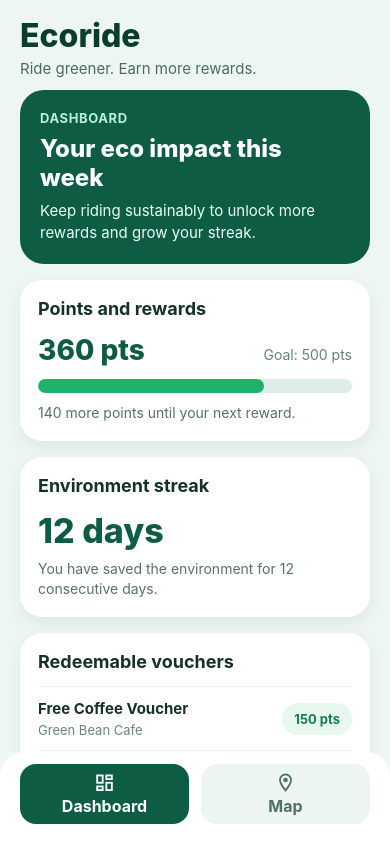
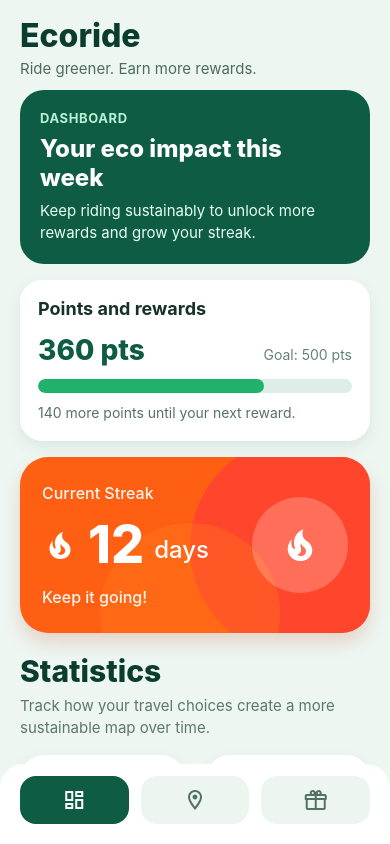
Before and after one commit to KhoaDinhNguyen/Innovation-Hacks-2026, a React Native app: screen / in a window 390 px wide. Built offline with nearby package versions, Linux system fonts and the light colour scheme.

Commit message:
add reward section and update dashboard ui

```diff
--- a/App.tsx
+++ b/App.tsx
@@ -3,7 +3,7 @@ import { StatusBar } from "expo-status-bar";
 import { useState } from "react";
 import { Pressable, SafeAreaView, ScrollView, StyleSheet, Text, View } from "react-native";
 
-type TabKey = "dashboard" | "map";
+type TabKey = "dashboard" | "map" | "reward";
 
 const rewardProgress = {
   current: 360,
@@ -22,6 +22,49 @@ const pointHistory = [
   { id: "3", title: "Completed weekly eco goal", points: "+80", date: "Apr 2" },
   { id: "4", title: "Redeemed coffee voucher", points: "-150", date: "Apr 1" },
 ];
+
+const sustainabilityStats = [
+  {
+    id: "points",
+    label: "Sustainable Points",
+    value: "175",
+    change: "+12%",
+    period: "this week",
+    icon: "leaf",
+    iconColor: "#16a34a",
+    iconBackground: "#dcfce7",
+  },
+  {
+    id: "co2",
+    label: "kg of CO2 Saved",
+    value: "11.1",
+    change: "+8%",
+    period: "this week",
+    icon: "cloud-check-outline",
+    iconColor: "#2563eb",
+    iconBackground: "#dbeafe",
+  },
+  {
+    id: "trips",
+    label: "Trips Completed",
+    value: "5",
+    change: "+25%",
+    period: "vs last month",
+    icon: "map-marker-path",
+    iconColor: "#9333ea",
+    iconBackground: "#f3e8ff",
+  },
+  {
+    id: "achievements",
+    label: "Achievements",
+    value: "8",
+    change: "+2",
+    period: "new this month",
+    icon: "trophy-outline",
+    iconColor: "#d97706",
+    iconBackground: "#fef3c7",
+  },
+] as const;
 
 export default function App() {
   const [activeTab, setActiveTab] = useState<TabKey>("dashboard");
@@ -60,22 +103,50 @@ export default function App() {
               </Text>
             </View>
 
-            <View style={styles.card}>
-              <Text style={styles.cardTitle}>Environment streak</Text>
-              <Text style={styles.streakValue}>12 days</Text>
-              <Text style={styles.cardHint}>You have saved the environment for 12 consecutive days.</Text>
+            <View style={styles.streakCard}>
+              <View style={styles.streakGlowLarge} />
+              <View style={styles.streakGlowSmall} />
+
+              <View style={styles.streakHeaderRow}>
+                <View style={styles.streakCopy}>
+                  <Text style={styles.streakLabel}>Current Streak</Text>
+                  <View style={styles.streakValueRow}>
+                    <MaterialCommunityIcons name="fire" size={36} color="#ffffff" />
+                    <Text style={styles.streakValue}>12</Text>
+                    <Text style={styles.streakUnit}>days</Text>
+                  </View>
+                  <Text style={styles.streakMessage}>Keep it going!</Text>
+                </View>
+
+                <View style={styles.streakIconBadge}>
+                  <MaterialCommunityIcons name="fire" size={42} color="#ffffff" />
+                </View>
+              </View>
             </View>
 
-            <View style={styles.card}>
-              <Text style={styles.cardTitle}>Redeemable vouchers</Text>
-              {vouchers.map((voucher) => (
-                <View key={voucher.id} style={styles.listItem}>
-                  <View>
-                    <Text style={styles.listTitle}>{voucher.title}</Text>
-                    <Text style={styles.listSubtitle}>{voucher.partner}</Text>
+            <View style={styles.mapSectionHeader}>
+              <Text style={styles.mapSectionTitle}>Statistics</Text>
+              <Text style={styles.mapSectionSubtitle}>Track how your travel choices create a more sustainable map over time.</Text>
+            </View>
+
+            <View style={styles.statsGrid}>
+              {sustainabilityStats.map((stat) => (
+                <View key={stat.id} style={styles.statCard}>
+                  <View style={[styles.statIconWrap, { backgroundColor: stat.iconBackground }]}>
+                    <MaterialCommunityIcons
+                      name={stat.icon}
+                      size={30}
+                      color={stat.iconColor}
+                    />
                   </View>
-                  <View style={styles.badge}>
-                    <Text style={styles.badgeText}>{voucher.points} pts</Text>
+
+                  <Text style={styles.statValue}>{stat.value}</Text>
+                  <Text style={styles.statLabel}>{stat.label}</Text>
+
+                  <View style={styles.statTrendRow}>
+                    <MaterialCommunityIcons name="trending-up" size={18} color={stat.iconColor} />
+                    <Text style={[styles.statTrendValue, { color: stat.iconColor }]}>{stat.change}</Text>
+                    <Text style={styles.statTrendPeriod}>{stat.period}</Text>
                   </View>
                 </View>
               ))}
@@ -100,6 +171,29 @@ export default function App() {
               ))}
             </View>
           </ScrollView>
+        ) : activeTab === "reward" ? (
+          <ScrollView contentContainerStyle={styles.scrollContent} showsVerticalScrollIndicator={false}>
+            <View style={styles.rewardHeroCard}>
+              <Text style={styles.heroEyebrow}>Rewards</Text>
+              <Text style={styles.heroTitle}>Redeem your sustainable progress</Text>
+              <Text style={styles.heroText}>Use the points you earned from greener trips to unlock campus-friendly perks.</Text>
+            </View>
+
+            <View style={styles.card}>
+              <Text style={styles.cardTitle}>Redeemable vouchers</Text>
+              {vouchers.map((voucher) => (
+                <View key={voucher.id} style={styles.listItem}>
+                  <View>
+                    <Text style={styles.listTitle}>{voucher.title}</Text>
+                    <Text style={styles.listSubtitle}>{voucher.partner}</Text>
+                  </View>
+                  <View style={styles.badge}>
+                    <Text style={styles.badgeText}>{voucher.points} pts</Text>
+                  </View>
+                </View>
+              ))}
+            </View>
+          </ScrollView>
         ) : (
           <View style={styles.mapScreen}>
             <View style={styles.mapPlaceholder}>
@@ -112,12 +206,12 @@ export default function App() {
 
       <View style={styles.tabBar}>
         <TabButton
-          label="Dashboard"
           icon="view-dashboard-outline"
           isActive={activeTab === "dashboard"}
           onPress={() => setActiveTab("dashboard")}
         />
-        <TabButton label="Map" icon="map-marker-outline" isActive={activeTab === "map"} onPress={() => setActiveTab("map")} />
+        <TabButton icon="map-marker-outline" isActive={activeTab === "map"} onPress={() => setActiveTab("map")} />
+        <TabButton icon="gift-outline" isActive={activeTab === "reward"} onPress={() => setActiveTab("reward")} />
       </View>
     </SafeAreaView>
   );
@@ -126,19 +220,17 @@ export default function App() {
 type TabButtonProps = {
   icon: React.ComponentProps<typeof MaterialCommunityIcons>["name"];
   isActive: boolean;
-  label: string;
   onPress: () => void;
 };
 
-function TabButton({ icon, isActive, label, onPress }: TabButtonProps) {
+function TabButton({ icon, isActive, onPress }: TabButtonProps) {
   return (
     <Pressable onPress={onPress} style={[styles.tabButton, isActive ? styles.tabButtonActive : null]}>
       <MaterialCommunityIcons
         name={icon}
-        size={22}
+        size={24}
         style={[styles.tabIcon, isActive ? styles.tabIconActive : null]}
       />
-      <Text style={[styles.tabLabel, isActive ? styles.tabLabelActive : null]}>{label}</Text>
     </Pressable>
   );
 }
@@ -173,6 +265,11 @@ const styles = StyleSheet.create({
   },
   heroCard: {
     backgroundColor: "#0f5c45",
+    borderRadius: 24,
+    padding: 20,
+  },
+  rewardHeroCard: {
+    backgroundColor: "#14532d",
     borderRadius: 24,
     padding: 20,
   },
@@ -243,11 +340,84 @@ const styles = StyleSheet.create({
     lineHeight: 20,
     color: "#587166",
   },
+  streakCard: {
+    position: "relative",
+    overflow: "hidden",
+    borderRadius: 28,
+    paddingHorizontal: 22,
+    paddingVertical: 26,
+    backgroundColor: "#ff5f12",
+    shadowColor: "#bc3b15",
+    shadowOffset: { width: 0, height: 10 },
+    shadowOpacity: 0.18,
+    shadowRadius: 18,
+    elevation: 5,
+  },
+  streakGlowLarge: {
+    position: "absolute",
+    right: -40,
+    top: -20,
+    width: 220,
+    height: 220,
+    borderRadius: 999,
+    backgroundColor: "#ff3d34",
+    opacity: 0.75,
+  },
+  streakGlowSmall: {
+    position: "absolute",
+    right: 90,
+    bottom: -70,
+    width: 180,
+    height: 180,
+    borderRadius: 999,
+    backgroundColor: "#ff7b1a",
+    opacity: 0.35,
+  },
+  streakHeaderRow: {
+    flexDirection: "row",
+    alignItems: "center",
+    justifyContent: "space-between",
+    gap: 20,
+  },
+  streakCopy: {
+    flex: 1,
+  },
+  streakLabel: {
+    fontSize: 16,
+    fontWeight: "500",
+    color: "#fff5ef",
+    marginBottom: 14,
+  },
+  streakValueRow: {
+    flexDirection: "row",
+    alignItems: "center",
+    gap: 10,
+    marginBottom: 14,
+  },
   streakValue: {
-    fontSize: 34,
+    fontSize: 52,
     fontWeight: "800",
-    color: "#0f5c45",
-    marginBottom: 8,
+    color: "#ffffff",
+    lineHeight: 56,
+  },
+  streakUnit: {
+    fontSize: 24,
+    fontWeight: "500",
+    color: "#ffffff",
+    marginTop: 8,
+  },
+  streakMessage: {
+    fontSize: 16,
+    fontWeight: "500",
+    color: "#fff5ef",
+  },
+  streakIconBadge: {
+    width: 96,
+    height: 96,
+    borderRadius: 48,
+    backgroundColor: "rgba(255, 214, 204, 0.28)",
+    alignItems: "center",
+    justifyContent: "center",
   },
   listItem: {
     flexDirection: "row",
@@ -293,6 +463,78 @@ const styles = StyleSheet.create({
     paddingHorizontal: 20,
     paddingBottom: 16,
   },
+  mapScrollContent: {
+    paddingHorizontal: 20,
+    paddingBottom: 28,
+    gap: 18,
+  },
+  mapSectionHeader: {
+    paddingTop: 4,
+  },
+  mapSectionTitle: {
+    fontSize: 30,
+    fontWeight: "800",
+    color: "#0b3d2e",
+    marginBottom: 6,
+  },
+  mapSectionSubtitle: {
+    fontSize: 15,
+    lineHeight: 22,
+    color: "#5c786d",
+  },
+  statsGrid: {
+    flexDirection: "row",
+    flexWrap: "wrap",
+    justifyContent: "space-between",
+    gap: 16,
+  },
+  statCard: {
+    width: "47%",
+    minHeight: 190,
+    backgroundColor: "#ffffff",
+    borderRadius: 24,
+    padding: 18,
+    shadowColor: "#0b3d2e",
+    shadowOffset: { width: 0, height: 6 },
+    shadowOpacity: 0.08,
+    shadowRadius: 16,
+    elevation: 3,
+  },
+  statIconWrap: {
+    width: 72,
+    height: 72,
+    borderRadius: 36,
+    alignItems: "center",
+    justifyContent: "center",
+    marginBottom: 22,
+  },
+  statValue: {
+    fontSize: 36,
+    fontWeight: "800",
+    color: "#0f172a",
+    marginBottom: 8,
+  },
+  statLabel: {
+    fontSize: 16,
+    lineHeight: 23,
+    color: "#334e68",
+    marginBottom: 16,
+  },
+  statTrendRow: {
+    flexDirection: "row",
+    alignItems: "center",
+    flexWrap: "wrap",
+    gap: 4,
+    marginTop: "auto",
+  },
+  statTrendValue: {
+    fontSize: 16,
+    fontWeight: "700",
+  },
+  statTrendPeriod: {
+    fontSize: 15,
+    color: "#64748b",
+  },
   mapPlaceholder: {
     flex: 1,
     borderRadius: 28,
@@ -330,7 +572,7 @@ const styles = StyleSheet.create({
   },
   tabButton: {
     flex: 1,
-    paddingVertical: 8,
+    paddingVertical: 12,
     borderRadius: 16,
     alignItems: "center",
     justifyContent: "center",
@@ -341,17 +583,9 @@ const styles = StyleSheet.create({
   },
   tabIcon: {
     color: "#527166",
-    marginBottom: 2,
+    marginBottom: 0,
   },
   tabIconActive: {
     color: "#ffffff",
   },
-  tabLabel: {
-    fontSize: 16,
-    fontWeight: "700",
-    color: "#527166",
-  },
-  tabLabelActive: {
-    color: "#ffffff",
-  },
 });
```
